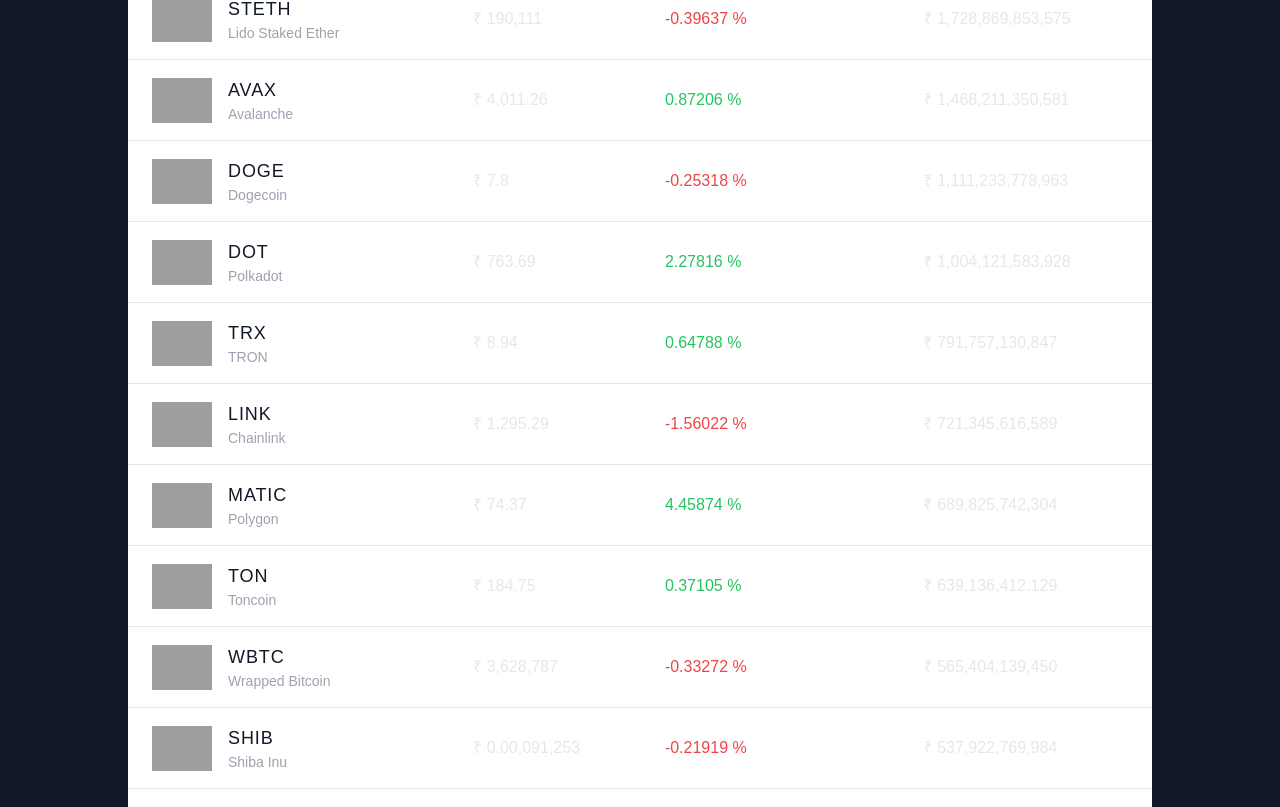
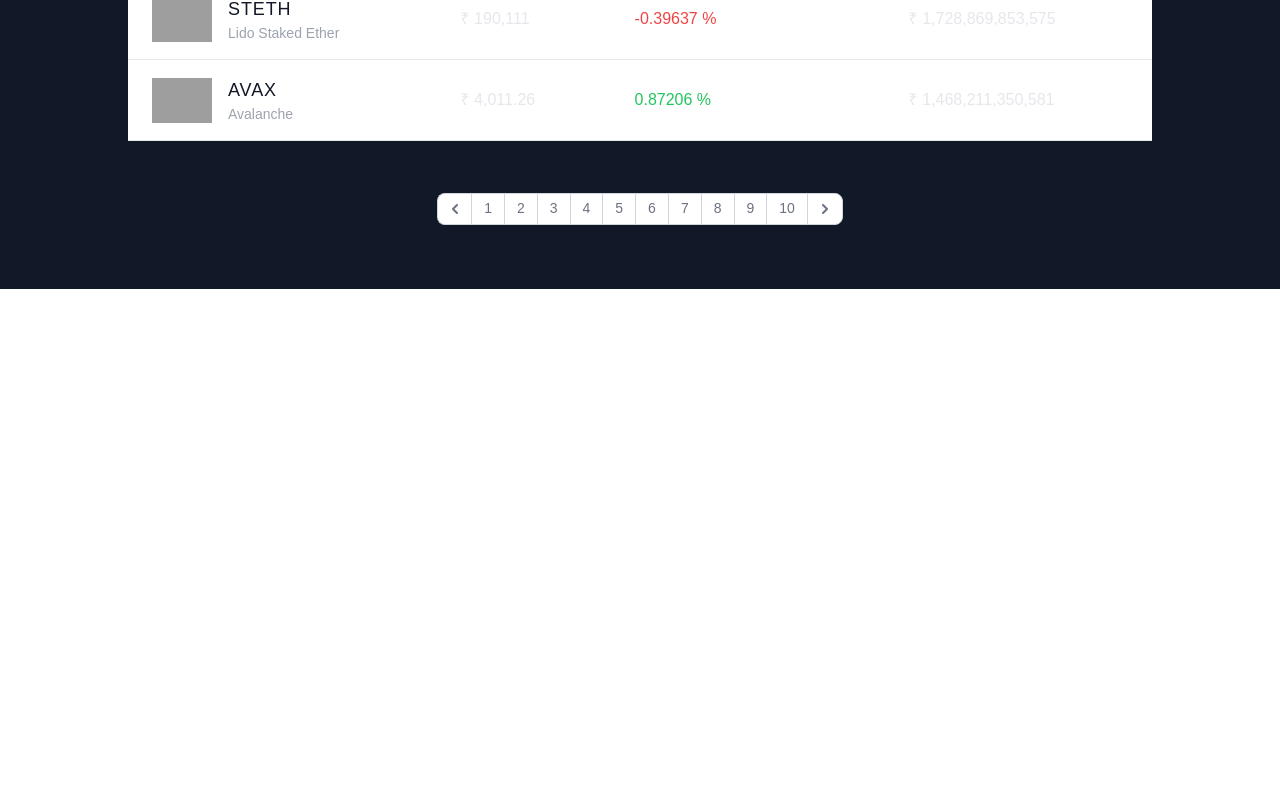
Before and after one commit to ShantanuSutar/Cryptocurrency-Tracker-using-Typescript, a React (Create React App) app in the folder app/: page / in a window 1280 px wide. Shown: the part 1273-2080 px from the top of the page. After the commit the page ends 1562 px from the top, so only its background shows below. Built offline with nearby package versions, Linux system fonts and the light colour scheme; no server answers; grey boxes are pictures that could not be loaded.

Commit message:
Pagination : creating appropriate number of pages according to search or otherwise

```diff
--- a/app/src/Components/CoinsTable/CoinsTable.tsx
+++ b/app/src/Components/CoinsTable/CoinsTable.tsx
@@ -3,6 +3,7 @@
 import axios from "axios";
 import { CoinList } from "../../Config/api";
 import { numberWithCommas } from "../Banner/Carousel";
+import Pagination from "./Pagination";
 
 const temp: CoinObjectArray = [
   {
@@ -3028,13 +3029,13 @@
   total_volume: number;
 };
 
-type CoinObjectArray = CoinOnject[];
+export type CoinObjectArray = CoinOnject[];
 
 const CoinsTable = () => {
   const [coins, setCoins] = useState<CoinObjectArray>(temp);
   const [loading, setLoading] = useState(false);
   const [search, setSearch] = useState("");
-
+  const [page, setPage] = useState(1);
   const { currency, symbol } = useContext(CryptoContext);
 
   const fetchCoins = async () => {
@@ -3069,7 +3070,7 @@
     );
 
   return (
-    <div className=" mt-5 flex flex-col items-center justify-center gap-5">
+    <div className=" mt-5 flex flex-col items-center justify-center gap-5 pb-16">
       <h1 className=" text-4xl font-light">
         Cryptocurrency Prices by Market Cap
       </h1>
@@ -3083,8 +3084,7 @@
           required
           value={search}
           onChange={(e) => setSearch(e.target.value)}
-          pattern=".{3,}"
-          className="  peer peer absolute z-10 block  w-[90%] appearance-none rounded-xl border-2  border-gray-300 bg-transparent  px-2 py-3.5 text-sm text-slate-900 focus:border-black focus:outline-none focus:ring-0 md:w-full dark:text-slate-100 dark:focus:border-white invalid:[&:not(:placeholder-shown):not(:focus)]:border-red-500"
+          className="  peer peer absolute z-10 block  w-[90%] appearance-none rounded-xl border-2  border-gray-300 bg-transparent  px-2 py-3.5 text-sm text-slate-900 focus:border-black focus:outline-none focus:ring-0 md:w-full dark:text-slate-100 dark:focus:border-white "
         />
         <label
           htmlFor="name"
@@ -3092,13 +3092,10 @@
         >
           Search . . .
         </label>
-        <span className=" absolute -top-2 left-3 z-30 hidden bg-white text-sm text-red-500 peer-[&:not(:placeholder-shown):not(:focus):invalid]:block dark:bg-slate-950">
-          Please enter at least 3 characters
-        </span>
       </div>
 
       {/* Table */}
-      <div className=" min-h-[60vh] w-[80vw]">
+      <div className=" mb-8 min-h-[60vh] w-[80vw]">
         <table className="w-full text-left text-sm text-gray-500  rtl:text-right  dark:text-gray-400">
           {/* Header */}
           <thead className=" bg-yellow-400 text-lg   uppercase text-gray-900 ">
@@ -3120,7 +3117,9 @@
 
           {/* Body */}
           <tbody>
-            {handleSearch().map((coin) => {
+            {handleSearch()
+              .slice((page - 1) * 10, (page - 1) * 10 + 10)
+              .map((coin) => {
                 const percentChngColor: string =
                   coin.price_change_percentage_24h > 0 ? "green" : "red";
                 return (
@@ -3168,6 +3167,9 @@
           </tbody>
         </table>
       </div>
+
+      {/* Pagination */}
+      <Pagination page={page} search={search} coins={coins} setPage={setPage} />
     </div>
   );
 };
--- /dev/null
+++ b/app/src/Components/CoinsTable/Pagination.tsx
@@ -0,0 +1,90 @@
+import React, { useEffect, useState } from "react";
+import { CoinObjectArray } from "./CoinsTable";
+import { toASCII } from "punycode";
+
+type Props = {
+  page: number;
+  search: string;
+  coins: CoinObjectArray;
+  setPage: React.Dispatch<React.SetStateAction<number>>;
+};
+
+const Pagination = ({ page, coins, search, setPage }: Props) => {
+  const handleSearch = () => {
+    return coins.filter(
+      (coin) =>
+        coin.name.toLowerCase().includes(search) ||
+        coin.symbol.toLowerCase().includes(search),
+    );
+  };
+
+  const [totalPages, setTotalPages] = useState(0);
+  useEffect(() => {
+    const total = (handleSearch().length / 10).toFixed(0);
+    setTotalPages(parseInt(total));
+  }, [search]);
+  const pageNumArr: number[] = [];
+
+  for (let i: number = 1; i <= totalPages; i++) {
+    pageNumArr.push(i);
+  }
+  return (
+    <nav aria-label="Page navigation example">
+      <ul className="flex h-8 items-center -space-x-px text-sm">
+        <li>
+          <span className=" ms-0 flex h-8 cursor-pointer items-center justify-center rounded-s-lg border border-e-0 border-gray-300 bg-white px-3 leading-tight text-gray-500 hover:bg-gray-100 hover:text-gray-700 dark:border-gray-700 dark:bg-gray-800 dark:text-gray-400 dark:hover:bg-gray-700 dark:hover:text-white">
+            <span className="sr-only">Previous</span>
+            <svg
+              className="h-2.5 w-2.5 rtl:rotate-180"
+              aria-hidden="true"
+              xmlns="http://www.w3.org/2000/svg"
+              fill="none"
+              viewBox="0 0 6 10"
+            >
+              <path
+                stroke="currentColor"
+                stroke-linecap="round"
+                stroke-linejoin="round"
+                stroke-width="2"
+                d="M5 1 1 5l4 4"
+              />
+            </svg>
+          </span>
+        </li>
+
+        {pageNumArr.map((num) => {
+          return (
+            <li>
+              <span className=" flex h-8 cursor-pointer items-center justify-center border border-gray-300 bg-white px-3 leading-tight text-gray-500 hover:bg-gray-100 hover:text-gray-700 dark:border-gray-700 dark:bg-gray-800 dark:text-gray-400 dark:hover:bg-gray-700 dark:hover:text-white">
+                {num}
+              </span>
+            </li>
+          );
+        })}
+
+        <li>
+          <span className=" flex h-8 cursor-pointer items-center justify-center rounded-e-lg border border-gray-300 bg-white px-3 leading-tight text-gray-500 hover:bg-gray-100 hover:text-gray-700 dark:border-gray-700 dark:bg-gray-800 dark:text-gray-400 dark:hover:bg-gray-700 dark:hover:text-white">
+            <span className="sr-only">Next</span>
+            <svg
+              className="h-2.5 w-2.5 rtl:rotate-180"
+              aria-hidden="true"
+              xmlns="http://www.w3.org/2000/svg"
+              fill="none"
+              viewBox="0 0 6 10"
+            >
+              <path
+                stroke="currentColor"
+                stroke-linecap="round"
+                stroke-linejoin="round"
+                stroke-width="2"
+                d="m1 9 4-4-4-4"
+              />
+            </svg>
+          </span>
+        </li>
+      </ul>
+    </nav>
+  );
+};
+
+export default Pagination;
```
Lines whose indentation alone changed are shown as unchanged.
